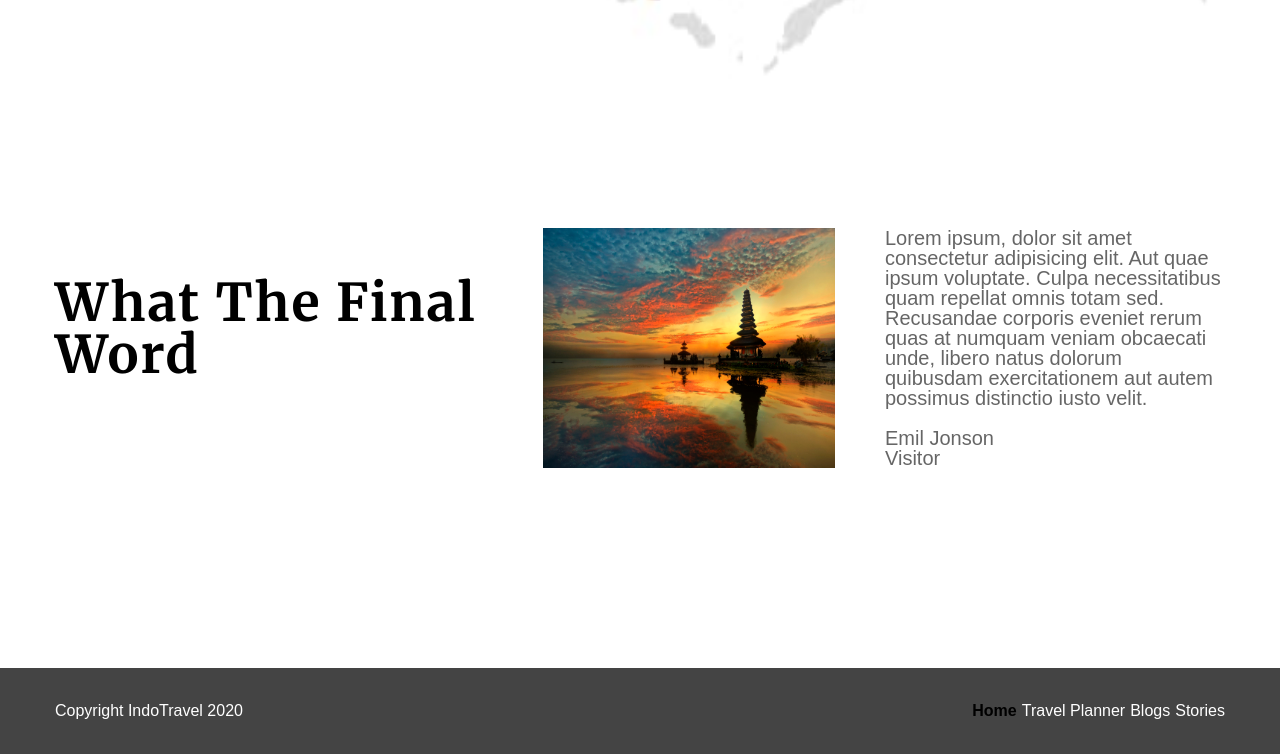
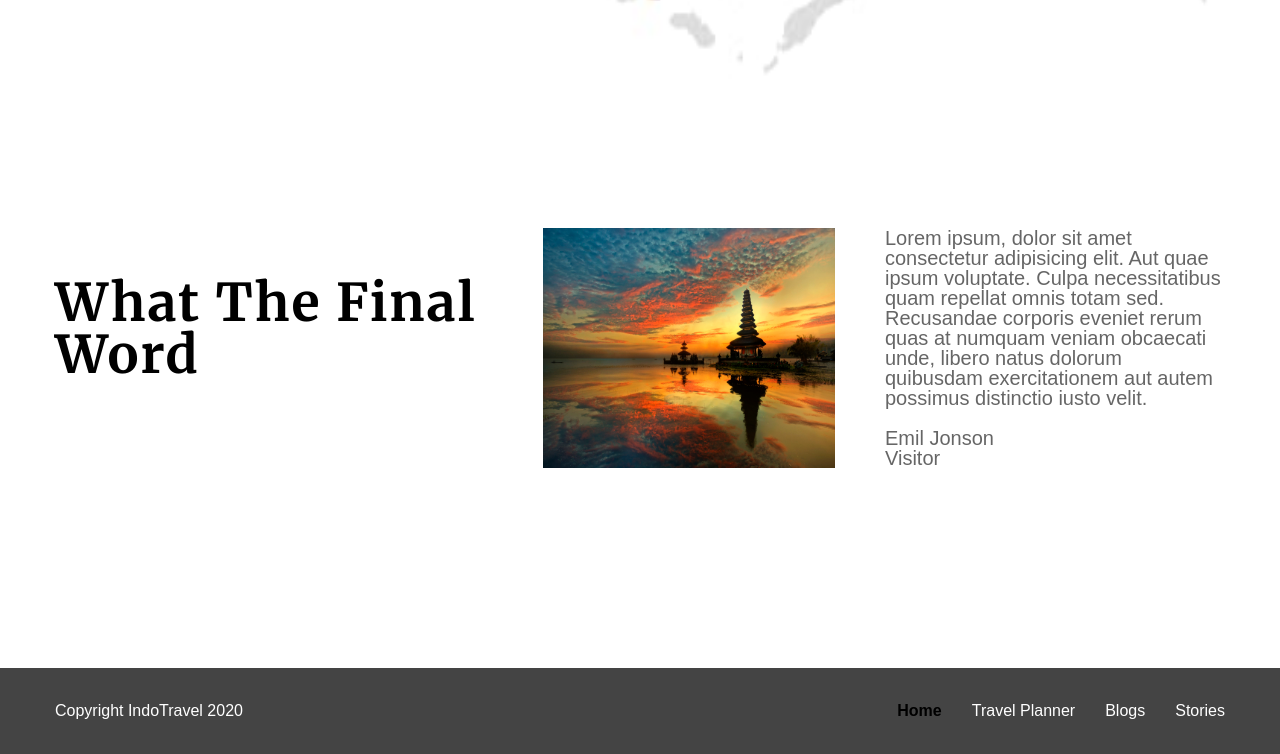
Before and after one commit to KristineAzva/travel-website, a plain HTML site: page index.html in a window 1280 px wide. Shown: the part 4039-4793 px from the top of the page. Drawn offline with Linux system fonts and the light colour scheme.

Commit message:
Footer fixed

```diff
--- a/index.html
+++ b/index.html
@@ -262,7 +262,7 @@
           <div class="col-6">
             <div class="menu-nav">
               <nav>
-                <ul class="menu">
+                <ul class="menu gap-30">
                   <li>
                     <a id="item-home">
                       <strong>Home</strong>
--- a/styles/style.css
+++ b/styles/style.css
@@ -125,12 +125,10 @@ button {
 .p-30 {
     padding: 30px;
 }
-
 #gallery-cards {
     display: flex;
     gap: 30px;
 }
-
 #gallery-cards > div {
     flex: 1;
 }
@@ -165,9 +163,7 @@ button {
 #exciting-trip-img {
     margin-top: 80px;
 }
-
 /* ATE CLYDE */
-
 .content {
     text-align: center;
 }
```
